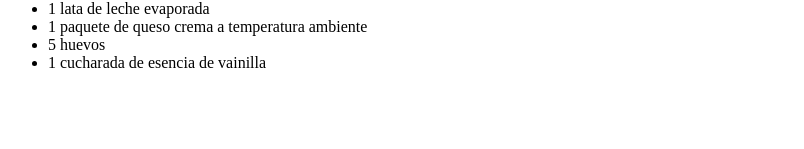
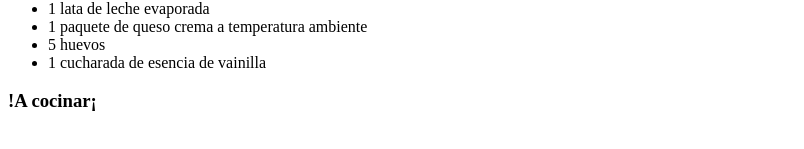
Before and after one commit to zaac-gif/odin-recipes, a plain HTML site: page recipes/flan.html in a window 1280 px wide. Shown: the part 645-794 px from the top of the page, without its empty margins (0-804 px from the left). Drawn offline with Linux system fonts and the light colour scheme.

Commit message:
Se agrego el apartado !A cocinar en flan.html¡

```diff
--- a/recipes/flan.html
+++ b/recipes/flan.html
@@ -32,6 +32,7 @@
             <li>1 cucharada de esencia de vainilla</li>
         </ul>
 
+        <h3>!A cocinar¡</h3>
 
 </body>
 </html>
```
